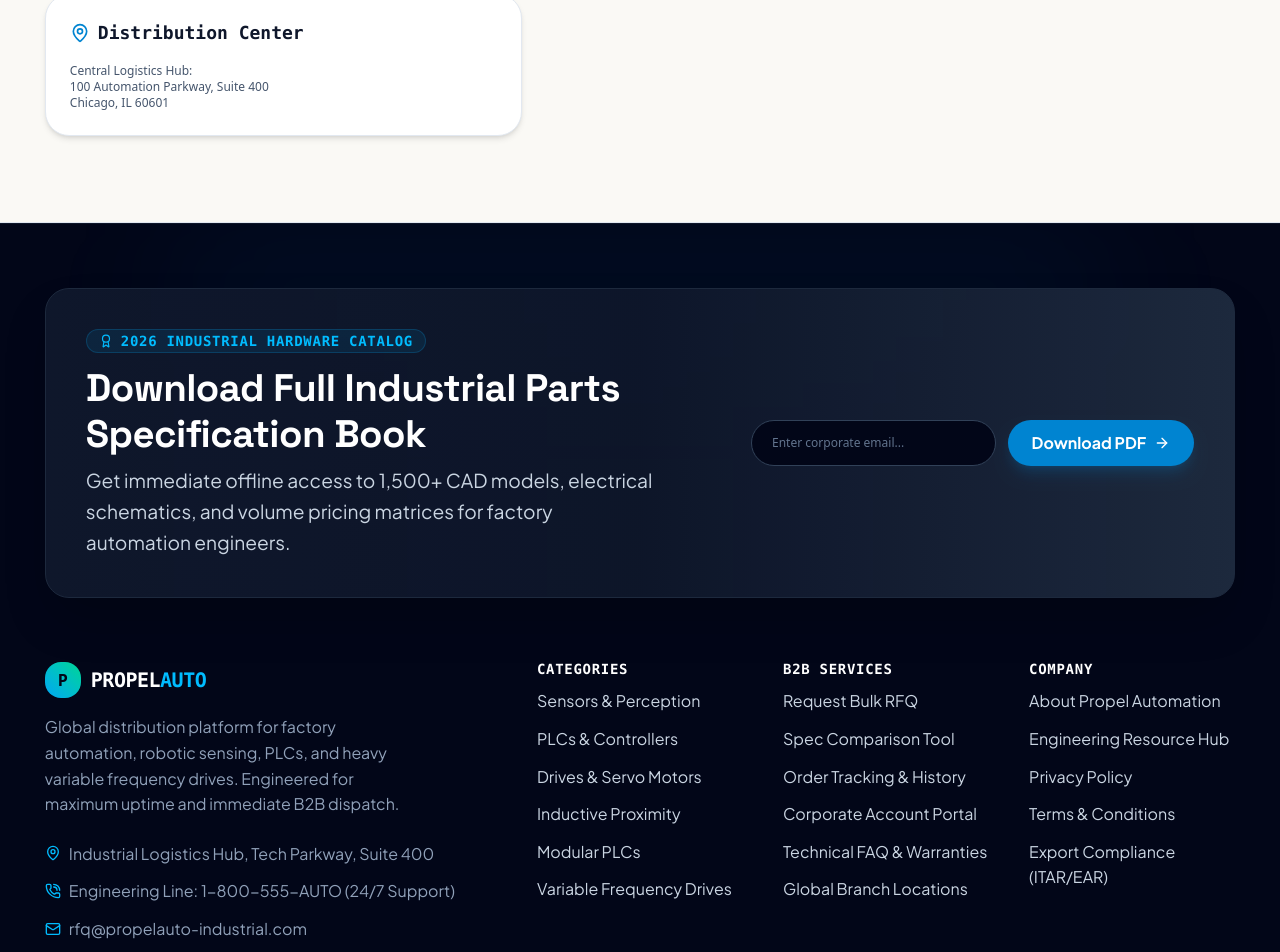
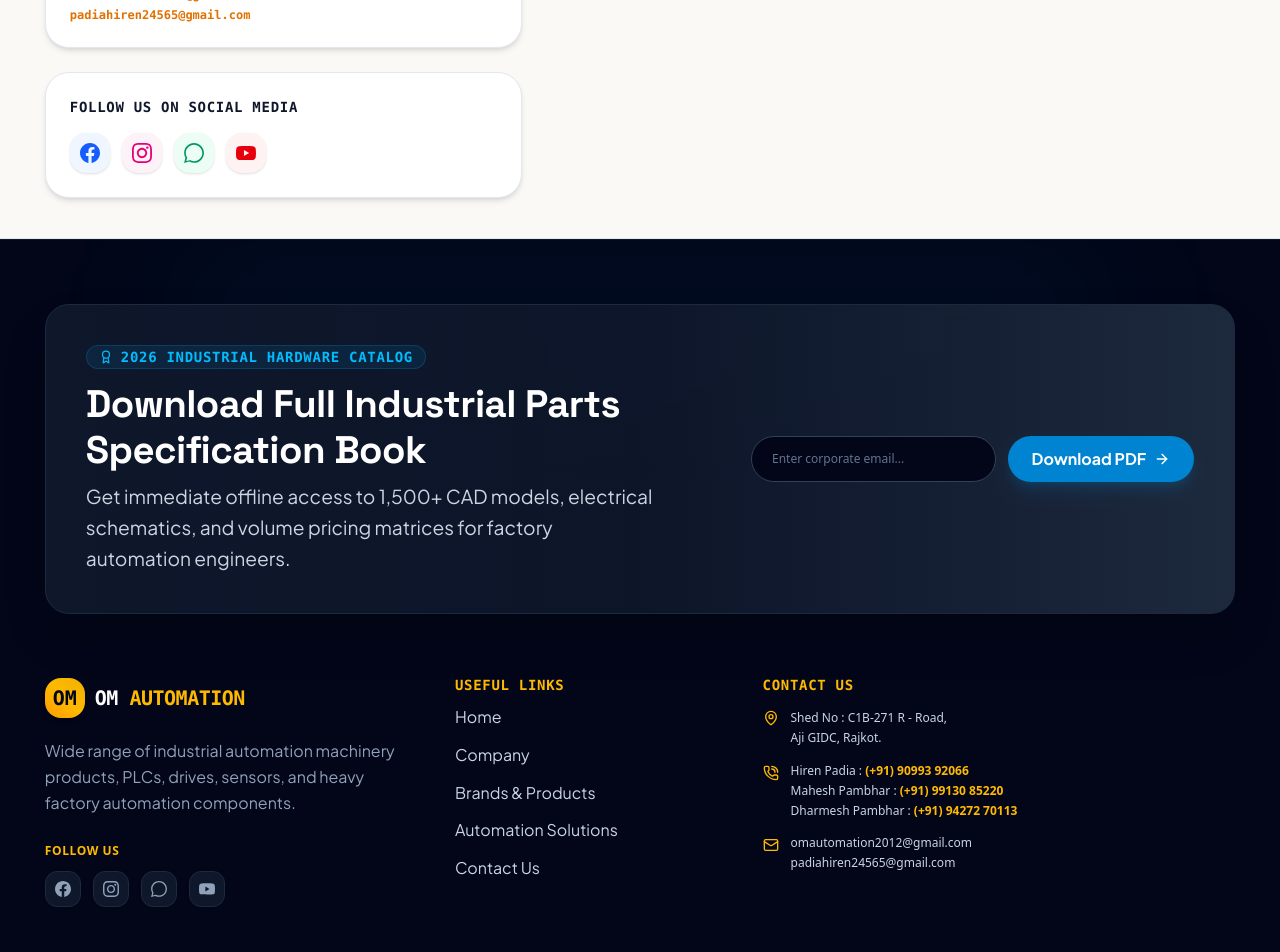
Before and after one commit to Shrey819/Web, a Next.js app: page /contact in a window 1280 px wide. Shown: the part 700-1652 px from the top of the page. Built offline with nearby package versions, Linux system fonts and the light colour scheme.

Commit message:
feat: update footer and contact page with OM Automation details and social media links

```diff
--- a/app/contact/page.tsx
+++ b/app/contact/page.tsx
@@ -42,34 +42,86 @@ export default function ContactPage() {
           <div className="lg:col-span-5 space-y-6">
             <div className="bg-white rounded-3xl p-6 border border-slate-200 shadow-md space-y-4">
               <h3 className="font-bold text-lg text-slate-900 font-mono flex items-center gap-2">
-                <PhoneCall className="w-5 h-5 text-sky-600" /> Support Hotline
+                <MapPin className="w-5 h-5 text-amber-600" /> Factory Address
               </h3>
-              <p className="text-xs text-slate-600">
-                Direct phone line connection to certified industrial automation controls engineers.
+              <p className="text-sm font-mono text-slate-800 leading-relaxed">
+                Shed No : C1B-271 R - Road,<br />
+                Aji GIDC, Rajkot, Gujarat.
               </p>
-              <div className="type-card-title font-mono text-slate-900">1-800-555-AUTO</div>
-              <div className="text-[10px] text-slate-400 font-mono">Available Monday - Friday, 24 Hours</div>
             </div>
 
-            <div className="bg-white rounded-3xl p-6 border border-slate-200 shadow-md space-y-4">
+            <div className="bg-white rounded-3xl p-6 border border-slate-200 shadow-md space-y-3">
               <h3 className="font-bold text-lg text-slate-900 font-mono flex items-center gap-2">
-                <Mail className="w-5 h-5 text-sky-600" /> B2B Procurement Email
+                <PhoneCall className="w-5 h-5 text-amber-600" /> Direct Phone Lines
               </h3>
-              <p className="text-xs text-slate-600">
-                Submit formal corporate purchase orders or requesting custom delivery terms.
-              </p>
-              <div className="text-sm font-bold font-mono text-sky-600">rfq@propelauto-industrial.com</div>
+              <div className="space-y-1.5 text-xs text-slate-700 font-mono">
+                <p>Hiren Padia : <a href="tel:+919099392066" className="font-bold text-amber-600 hover:underline">(+91) 90993 92066</a></p>
+                <p>Mahesh Pambhar : <a href="tel:+919913085220" className="font-bold text-amber-600 hover:underline">(+91) 99130 85220</a></p>
+                <p>Dharmesh Pambhar : <a href="tel:+919427270113" className="font-bold text-amber-600 hover:underline">(+91) 94272 70113</a></p>
+              </div>
             </div>
 
-            <div className="bg-white rounded-3xl p-6 border border-slate-200 shadow-md space-y-4">
+            <div className="bg-white rounded-3xl p-6 border border-slate-200 shadow-md space-y-3">
               <h3 className="font-bold text-lg text-slate-900 font-mono flex items-center gap-2">
-                <MapPin className="w-5 h-5 text-sky-600" /> Distribution Center
+                <Mail className="w-5 h-5 text-amber-600" /> Official Emails
               </h3>
-              <p className="text-xs text-slate-600">
-                Central Logistics Hub: <br />
-                100 Automation Parkway, Suite 400 <br />
-                Chicago, IL 60601
-              </p>
+              <div className="space-y-1 text-xs font-mono text-amber-600 font-bold">
+                <p><a href="mailto:omautomation2012@gmail.com" className="hover:underline">omautomation2012@gmail.com</a></p>
+                <p><a href="mailto:padiahiren24565@gmail.com" className="hover:underline">padiahiren24565@gmail.com</a></p>
+              </div>
+            </div>
+
+            {/* Social Media Channels */}
+            <div className="bg-white rounded-3xl p-6 border border-slate-200 shadow-md space-y-3">
+              <h3 className="font-bold text-sm uppercase tracking-wider text-slate-900 font-mono">
+                Follow Us On Social Media
+              </h3>
+              <div className="flex items-center gap-3 pt-1">
+                <a
+                  href="https://www.facebook.com/OMAUTOMATIONRAJKOT/"
+                  target="_blank"
+                  rel="noopener noreferrer"
+                  aria-label="Facebook"
+                  className="w-10 h-10 rounded-2xl bg-blue-50 text-blue-600 flex items-center justify-center hover:bg-blue-600 hover:text-white transition-all shadow-sm"
+                >
+                  <svg className="w-5 h-5 fill-current" viewBox="0 0 24 24">
+                    <path d="M24 12.073c0-6.627-5.373-12-12-12s-12 5.373-12 12c0 5.99 4.388 10.954 10.125 11.854v-8.385H7.078v-3.47h3.047V9.43c0-3.007 1.792-4.669 4.533-4.669 1.312 0 2.686.235 2.686.235v2.953H15.83c-1.491 0-1.956.925-1.956 1.874v2.25h3.328l-.532 3.47h-2.796v8.385C19.612 23.027 24 18.062 24 12.073z"/>
+                  </svg>
+                </a>
+                <a
+                  href="https://www.instagram.com/om_automation_rajkot_/"
+                  target="_blank"
+                  rel="noopener noreferrer"
+                  aria-label="Instagram"
+                  className="w-10 h-10 rounded-2xl bg-pink-50 text-pink-600 flex items-center justify-center hover:bg-pink-600 hover:text-white transition-all shadow-sm"
+                >
+                  <svg className="w-5 h-5 fill-current" viewBox="0 0 24 24">
+                    <path d="M12 2.163c3.204 0 3.584.012 4.85.07 3.252.148 4.771 1.691 4.919 4.919.058 1.265.069 1.645.069 4.849 0 3.205-.012 3.584-.069 4.849-.149 3.225-1.664 4.771-4.919 4.919-1.266.058-1.644.07-4.85.07-3.204 0-3.584-.012-4.849-.07-3.26-.149-4.771-1.699-4.919-4.92-.058-1.265-.07-1.644-.07-4.849 0-3.204.013-3.583.07-4.849.149-3.227 1.664-4.771 4.919-4.919 1.266-.057 1.645-.069 4.849-.069zm0-2.163c-3.259 0-3.667.014-4.947.072-4.358.2-6.78 2.618-6.98 6.98-.059 1.281-.073 1.689-.073 4.948 0 3.259.014 3.668.072 4.948.2 4.358 2.618 6.78 6.98 6.98 1.281.058 1.689.072 4.948.072 3.259 0 3.668-.014 4.948-.072 4.354-.2 6.782-2.618 6.979-6.98.059-1.28.073-1.689.073-4.948 0-3.259-.014-3.667-.072-4.947-.196-4.354-2.617-6.78-6.979-6.98-1.281-.059-1.69-.073-4.949-.073zm0 5.838c-3.403 0-6.162 2.759-6.162 6.162s2.759 6.163 6.162 6.163 6.162-2.759 6.162-6.163c0-3.403-2.759-6.162-6.162-6.162zm0 10.162c-2.209 0-4-1.79-4-4 0-2.209 1.791-4 4-4s4 1.791 4 4c0 2.21-1.791 4-4 4zm6.406-11.845c-.796 0-1.441.645-1.441 1.44s.645 1.44 1.441 1.44c.795 0 1.439-.645 1.439-1.44s-.644-1.44-1.439-1.44z"/>
+                  </svg>
+                </a>
+                <a
+                  href="https://api.whatsapp.com/send?phone=919099392066&app=facebook&entry_point=page_cta"
+                  target="_blank"
+                  rel="noopener noreferrer"
+                  aria-label="WhatsApp"
+                  className="w-10 h-10 rounded-2xl bg-emerald-50 text-emerald-600 flex items-center justify-center hover:bg-emerald-600 hover:text-white transition-all shadow-sm"
+                >
+                  <svg className="w-5 h-5 fill-current" viewBox="0 0 24 24">
+                    <path d="M.057 24l1.687-6.163c-1.041-1.804-1.588-3.849-1.587-5.946.003-6.556 5.338-11.891 11.893-11.891 3.181.001 6.167 1.24 8.413 3.488 2.245 2.248 3.481 5.236 3.48 8.414-.003 6.557-5.338 11.892-11.893 11.892-1.99-.001-3.951-.5-5.688-1.448l-6.305 1.654zm6.597-3.807c1.676.995 3.276 1.591 5.392 1.592 5.448 0 9.886-4.434 9.889-9.885.002-5.462-4.415-9.89-9.881-9.892-5.452 0-9.887 4.434-9.889 9.884-.001 2.225.651 3.891 1.746 5.634l-1.14 4.162 4.195-1.101z"/>
+                  </svg>
+                </a>
+                <a
+                  href="https://www.youtube.com/user/padiahir"
+                  target="_blank"
+                  rel="noopener noreferrer"
+                  aria-label="YouTube"
+                  className="w-10 h-10 rounded-2xl bg-red-50 text-red-600 flex items-center justify-center hover:bg-red-600 hover:text-white transition-all shadow-sm"
+                >
+                  <svg className="w-5 h-5 fill-current" viewBox="0 0 24 24">
+                    <path d="M23.498 6.186a3.016 3.016 0 0 0-2.122-2.136C19.505 3.545 12 3.545 12 3.545s-7.505 0-9.377.505A3.017 3.017 0 0 0 .502 6.186C0 8.07 0 12 0 12s0 3.93.502 5.814a3.016 3.016 0 0 0 2.122 2.136c1.871.505 9.376.505 9.376.505s7.505 0 9.377-.505a3.015 3.015 0 0 0 2.122-2.136C24 15.93 24 12 24 12s0-3.93-.502-5.814zM9.545 15.568V8.432L15.818 12l-6.273 3.568z"/>
+                  </svg>
+                </a>
+              </div>
             </div>
           </div>
 
--- a/components/layout/Footer.tsx
+++ b/components/layout/Footer.tsx
@@ -49,147 +49,146 @@ export function Footer() {
         </div>
 
         {/* Multi-column Grid */}
-        <div className="grid grid-cols-2 md:grid-cols-4 lg:grid-cols-5 gap-10 pb-16 border-b border-slate-800/80">
-          {/* Column 1: Brand Info */}
-          <div className="col-span-2 md:col-span-4 lg:col-span-2 space-y-4">
+        <div className="grid grid-cols-1 md:grid-cols-2 lg:grid-cols-12 gap-10 pb-16 border-b border-slate-800/80">
+          {/* Column 1: Brand Info & Social Links */}
+          <div className="lg:col-span-4 space-y-5">
             <Link href="/" className="flex items-center gap-2.5">
-              <div className="w-9 h-9 rounded-2xl bg-gradient-to-tr from-sky-500 to-emerald-400 flex items-center justify-center font-black text-slate-950 text-base">
-                P
+              <div className="w-10 h-10 rounded-2xl bg-gradient-to-tr from-amber-500 via-amber-400 to-yellow-500 flex items-center justify-center font-black text-slate-950 text-xl font-mono shadow-md">
+                OM
               </div>
               <span className="font-extrabold text-xl tracking-tight text-white font-mono">
-                PROPEL<span className="text-sky-400">AUTO</span>
+                OM <span className="text-amber-400">AUTOMATION</span>
               </span>
             </Link>
             <p className="type-body-small text-slate-400 leading-relaxed max-w-sm">
-              Global distribution platform for factory automation, robotic sensing, PLCs, and heavy variable frequency drives. Engineered for maximum uptime and immediate B2B dispatch.
+              Wide range of industrial automation machinery products, PLCs, drives, sensors, and heavy factory automation components.
             </p>
 
-            <div className="pt-2 space-y-3 type-body-small text-slate-400">
-              <div className="flex items-center gap-2">
-                <MapPin className="w-4 h-4 text-sky-400 shrink-0" />
-                <span>Industrial Logistics Hub, Tech Parkway, Suite 400</span>
-              </div>
-              <div className="flex items-center gap-2">
-                <PhoneCall className="w-4 h-4 text-sky-400 shrink-0" />
-                <span>Engineering Line: 1-800-555-AUTO (24/7 Support)</span>
-              </div>
-              <div className="flex items-center gap-2">
-                <Mail className="w-4 h-4 text-sky-400 shrink-0" />
-                <span>rfq@propelauto-industrial.com</span>
+            {/* Social Media Links */}
+            <div className="pt-2">
+              <h5 className="text-xs font-bold uppercase tracking-wider text-amber-400 mb-3">Follow Us</h5>
+              <div className="flex items-center gap-3">
+                {/* Facebook */}
+                <a
+                  href="https://www.facebook.com/OMAUTOMATIONRAJKOT/"
+                  target="_blank"
+                  rel="noopener noreferrer"
+                  aria-label="Facebook"
+                  className="w-9 h-9 rounded-xl bg-slate-900 border border-slate-800 flex items-center justify-center text-slate-400 hover:text-blue-500 hover:border-blue-500/40 hover:bg-blue-500/10 transition-all"
+                >
+                  <svg className="w-4 h-4 fill-current" viewBox="0 0 24 24">
+                    <path d="M24 12.073c0-6.627-5.373-12-12-12s-12 5.373-12 12c0 5.99 4.388 10.954 10.125 11.854v-8.385H7.078v-3.47h3.047V9.43c0-3.007 1.792-4.669 4.533-4.669 1.312 0 2.686.235 2.686.235v2.953H15.83c-1.491 0-1.956.925-1.956 1.874v2.25h3.328l-.532 3.47h-2.796v8.385C19.612 23.027 24 18.062 24 12.073z"/>
+                  </svg>
+                </a>
+                {/* Instagram */}
+                <a
+                  href="https://www.instagram.com/om_automation_rajkot_/"
+                  target="_blank"
+                  rel="noopener noreferrer"
+                  aria-label="Instagram"
+                  className="w-9 h-9 rounded-xl bg-slate-900 border border-slate-800 flex items-center justify-center text-slate-400 hover:text-pink-500 hover:border-pink-500/40 hover:bg-pink-500/10 transition-all"
+                >
+                  <svg className="w-4 h-4 fill-current" viewBox="0 0 24 24">
+                    <path d="M12 2.163c3.204 0 3.584.012 4.85.07 3.252.148 4.771 1.691 4.919 4.919.058 1.265.069 1.645.069 4.849 0 3.205-.012 3.584-.069 4.849-.149 3.225-1.664 4.771-4.919 4.919-1.266.058-1.644.07-4.85.07-3.204 0-3.584-.012-4.849-.07-3.26-.149-4.771-1.699-4.919-4.92-.058-1.265-.07-1.644-.07-4.849 0-3.204.013-3.583.07-4.849.149-3.227 1.664-4.771 4.919-4.919 1.266-.057 1.645-.069 4.849-.069zm0-2.163c-3.259 0-3.667.014-4.947.072-4.358.2-6.78 2.618-6.98 6.98-.059 1.281-.073 1.689-.073 4.948 0 3.259.014 3.668.072 4.948.2 4.358 2.618 6.78 6.98 6.98 1.281.058 1.689.072 4.948.072 3.259 0 3.668-.014 4.948-.072 4.354-.2 6.782-2.618 6.979-6.98.059-1.28.073-1.689.073-4.948 0-3.259-.014-3.667-.072-4.947-.196-4.354-2.617-6.78-6.979-6.98-1.281-.059-1.69-.073-4.949-.073zm0 5.838c-3.403 0-6.162 2.759-6.162 6.162s2.759 6.163 6.162 6.163 6.162-2.759 6.162-6.163c0-3.403-2.759-6.162-6.162-6.162zm0 10.162c-2.209 0-4-1.79-4-4 0-2.209 1.791-4 4-4s4 1.791 4 4c0 2.21-1.791 4-4 4zm6.406-11.845c-.796 0-1.441.645-1.441 1.44s.645 1.44 1.441 1.44c.795 0 1.439-.645 1.439-1.44s-.644-1.44-1.439-1.44z"/>
+                  </svg>
+                </a>
+                {/* WhatsApp */}
+                <a
+                  href="https://api.whatsapp.com/send?phone=919099392066&app=facebook&entry_point=page_cta"
+                  target="_blank"
+                  rel="noopener noreferrer"
+                  aria-label="WhatsApp"
+                  className="w-9 h-9 rounded-xl bg-slate-900 border border-slate-800 flex items-center justify-center text-slate-400 hover:text-emerald-500 hover:border-emerald-500/40 hover:bg-emerald-500/10 transition-all"
+                >
+                  <svg className="w-4 h-4 fill-current" viewBox="0 0 24 24">
+                    <path d="M.057 24l1.687-6.163c-1.041-1.804-1.588-3.849-1.587-5.946.003-6.556 5.338-11.891 11.893-11.891 3.181.001 6.167 1.24 8.413 3.488 2.245 2.248 3.481 5.236 3.48 8.414-.003 6.557-5.338 11.892-11.893 11.892-1.99-.001-3.951-.5-5.688-1.448l-6.305 1.654zm6.597-3.807c1.676.995 3.276 1.591 5.392 1.592 5.448 0 9.886-4.434 9.889-9.885.002-5.462-4.415-9.89-9.881-9.892-5.452 0-9.887 4.434-9.889 9.884-.001 2.225.651 3.891 1.746 5.634l-1.14 4.162 4.195-1.101z"/>
+                  </svg>
+                </a>
+                {/* YouTube */}
+                <a
+                  href="https://www.youtube.com/user/padiahir"
+                  target="_blank"
+                  rel="noopener noreferrer"
+                  aria-label="YouTube"
+                  className="w-9 h-9 rounded-xl bg-slate-900 border border-slate-800 flex items-center justify-center text-slate-400 hover:text-red-500 hover:border-red-500/40 hover:bg-red-500/10 transition-all"
+                >
+                  <svg className="w-4 h-4 fill-current" viewBox="0 0 24 24">
+                    <path d="M23.498 6.186a3.016 3.016 0 0 0-2.122-2.136C19.505 3.545 12 3.545 12 3.545s-7.505 0-9.377.505A3.017 3.017 0 0 0 .502 6.186C0 8.07 0 12 0 12s0 3.93.502 5.814a3.016 3.016 0 0 0 2.122 2.136c1.871.505 9.376.505 9.376.505s7.505 0 9.377-.505a3.015 3.015 0 0 0 2.122-2.136C24 15.93 24 12 24 12s0-3.93-.502-5.814zM9.545 15.568V8.432L15.818 12l-6.273 3.568z"/>
+                  </svg>
+                </a>
               </div>
             </div>
           </div>
 
-          {/* Column 2: Hardware Categories */}
-          <div className="space-y-3">
-            <h4 className="type-label text-white">
-              Categories
+          {/* Column 2: Useful Links */}
+          <div className="lg:col-span-3 space-y-3">
+            <h4 className="type-label text-amber-400 font-bold tracking-wider">
+              Useful Links
             </h4>
             <ul className="space-y-3 type-body-small">
               <li>
-                <Link href="/category/sensors" className="hover:text-sky-400 transition-colors">
-                  Sensors & Perception
+                <Link href="/" className="hover:text-amber-400 transition-colors">
+                  Home
                 </Link>
               </li>
               <li>
-                <Link href="/category/plcs" className="hover:text-sky-400 transition-colors">
-                  PLCs & Controllers
+                <Link href="/about" className="hover:text-amber-400 transition-colors">
+                  Company
                 </Link>
               </li>
               <li>
-                <Link href="/category/drives" className="hover:text-sky-400 transition-colors">
-                  Drives & Servo Motors
+                <Link href="/products" className="hover:text-amber-400 transition-colors">
+                  Brands & Products
                 </Link>
               </li>
               <li>
-                <Link href="/products?sub=Inductive%20Proximity" className="hover:text-sky-400 transition-colors">
-                  Inductive Proximity
+                <Link href="/solutions" className="hover:text-amber-400 transition-colors">
+                  Automation Solutions
                 </Link>
               </li>
               <li>
-                <Link href="/products?sub=Modular%20PLCs" className="hover:text-sky-400 transition-colors">
-                  Modular PLCs
-                </Link>
-              </li>
-              <li>
-                <Link href="/products?sub=Variable%20Frequency%20Drives%20(VFD)" className="hover:text-sky-400 transition-colors">
-                  Variable Frequency Drives
+                <Link href="/contact" className="hover:text-amber-400 transition-colors">
+                  Contact Us
                 </Link>
               </li>
             </ul>
           </div>
 
-          {/* Column 3: Customer Support */}
-          <div className="space-y-3">
-            <h4 className="type-label text-white">
-              B2B Services
+          {/* Column 3: Contact Us Details */}
+          <div className="lg:col-span-5 space-y-4">
+            <h4 className="type-label text-amber-400 font-bold tracking-wider">
+              Contact Us
             </h4>
-            <ul className="space-y-3 type-body-small">
-              <li>
-                <Link href="/quote" className="hover:text-sky-400 transition-colors">
-                  Request Bulk RFQ
-                </Link>
-              </li>
-              <li>
-                <Link href="/compare" className="hover:text-sky-400 transition-colors">
-                  Spec Comparison Tool
-                </Link>
-              </li>
-              <li>
-                <Link href="/orders" className="hover:text-sky-400 transition-colors">
-                  Order Tracking & History
-                </Link>
-              </li>
-              <li>
-                <Link href="/profile" className="hover:text-sky-400 transition-colors">
-                  Corporate Account Portal
-                </Link>
-              </li>
-              <li>
-                <Link href="/faq" className="hover:text-sky-400 transition-colors">
-                  Technical FAQ & Warranties
-                </Link>
-              </li>
-              <li>
-                <Link href="/contact" className="hover:text-sky-400 transition-colors">
-                  Global Branch Locations
-                </Link>
-              </li>
-            </ul>
-          </div>
 
-          {/* Column 4: Company & Legal */}
-          <div className="space-y-3">
-            <h4 className="type-label text-white">
-              Company
-            </h4>
-            <ul className="space-y-3 type-body-small">
-              <li>
-                <Link href="/about" className="hover:text-sky-400 transition-colors">
-                  About Propel Automation
-                </Link>
-              </li>
-              <li>
-                <Link href="/resources" className="hover:text-sky-400 transition-colors">
-                  Engineering Resource Hub
-                </Link>
-              </li>
-              <li>
-                <Link href="/privacy" className="hover:text-sky-400 transition-colors">
-                  Privacy Policy
-                </Link>
-              </li>
-              <li>
-                <Link href="/terms" className="hover:text-sky-400 transition-colors">
-                  Terms & Conditions
-                </Link>
-              </li>
-              <li>
-                <Link href="/faq" className="hover:text-sky-400 transition-colors">
-                  Export Compliance (ITAR/EAR)
-                </Link>
-              </li>
-            </ul>
+            <div className="space-y-3 text-xs text-slate-300">
+              {/* Address */}
+              <div className="flex items-start gap-3">
+                <MapPin className="w-4 h-4 text-amber-400 shrink-0 mt-0.5" />
+                <span className="leading-relaxed">
+                  Shed No : C1B-271 R - Road,<br />
+                  Aji GIDC, Rajkot.
+                </span>
+              </div>
+
+              {/* Phone Lines */}
+              <div className="flex items-start gap-3 pt-1">
+                <PhoneCall className="w-4 h-4 text-amber-400 shrink-0 mt-0.5" />
+                <div className="space-y-1">
+                  <p>Hiren Padia : <a href="tel:+919099392066" className="font-semibold text-amber-400 hover:underline">(+91) 90993 92066</a></p>
+                  <p>Mahesh Pambhar : <a href="tel:+919913085220" className="font-semibold text-amber-400 hover:underline">(+91) 99130 85220</a></p>
+                  <p>Dharmesh Pambhar : <a href="tel:+919427270113" className="font-semibold text-amber-400 hover:underline">(+91) 94272 70113</a></p>
+                </div>
+              </div>
+
+              {/* Emails */}
+              <div className="flex items-start gap-3 pt-1">
+                <Mail className="w-4 h-4 text-amber-400 shrink-0 mt-0.5" />
+                <div className="space-y-1">
+                  <p><a href="mailto:omautomation2012@gmail.com" className="hover:text-amber-400 hover:underline">omautomation2012@gmail.com</a></p>
+                  <p><a href="mailto:padiahiren24565@gmail.com" className="hover:text-amber-400 hover:underline">padiahiren24565@gmail.com</a></p>
+                </div>
+              </div>
+            </div>
           </div>
         </div>
 
```
